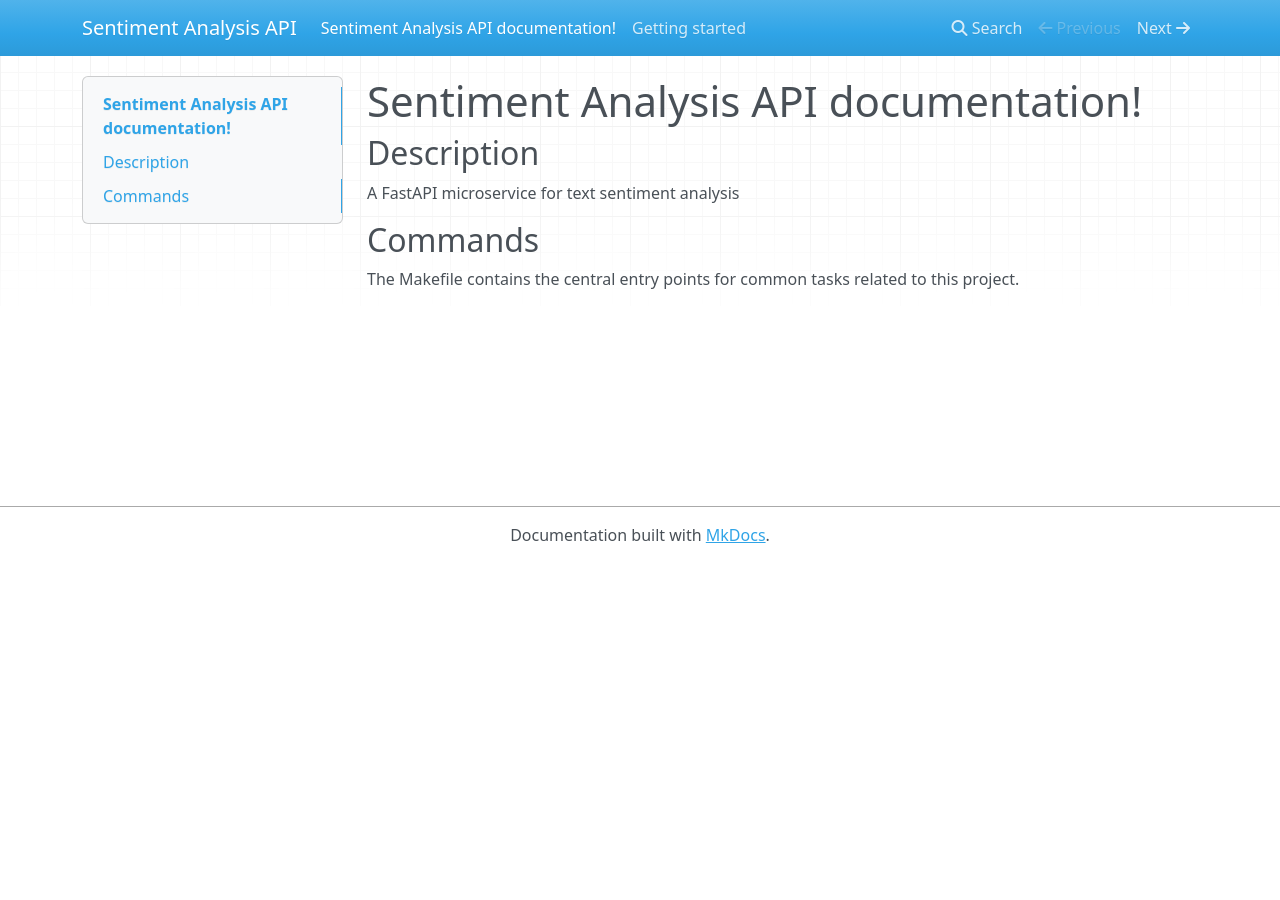
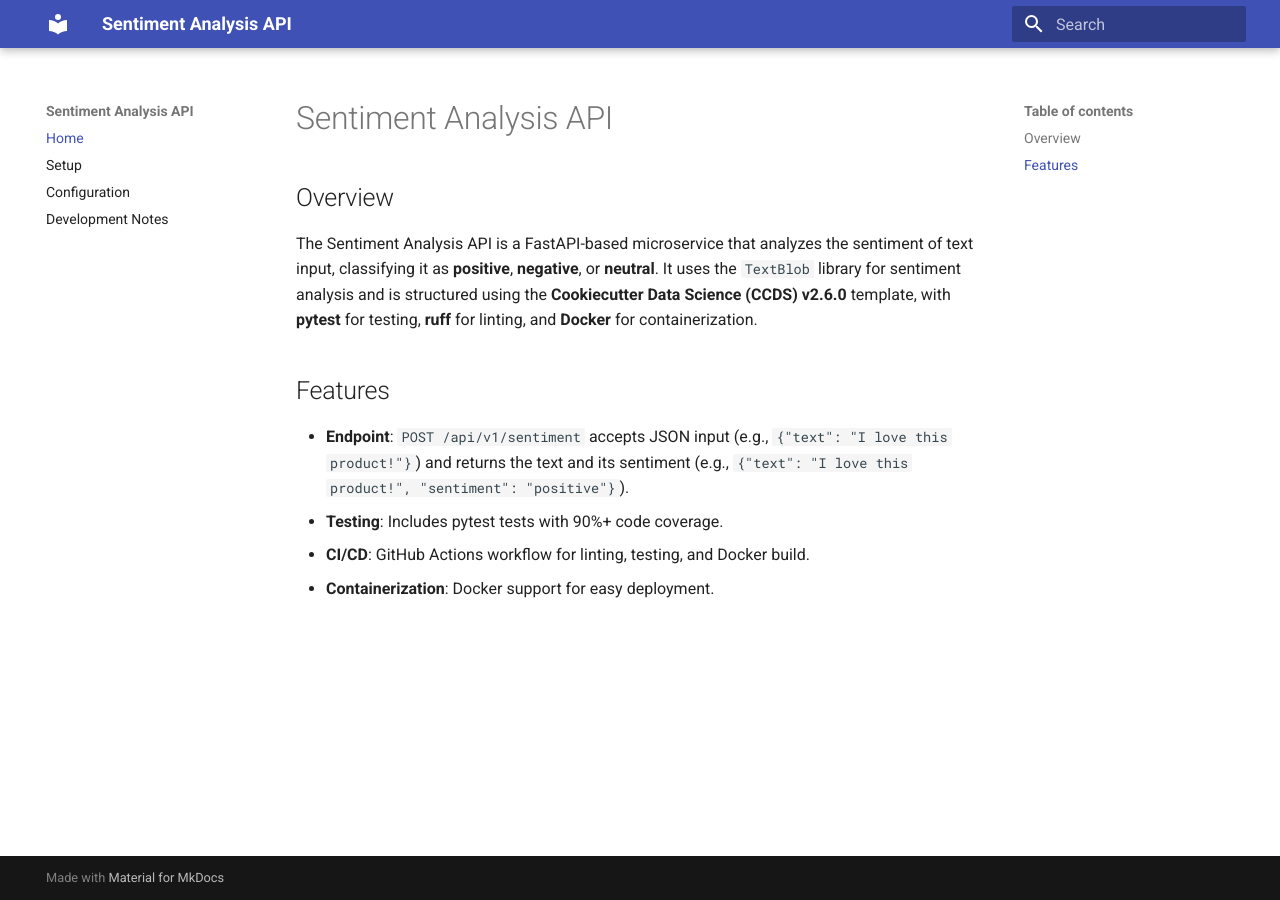
Before and after one commit to v-asura/sentiment-analysis-api, an MkDocs documentation site: the page built from docs/docs/index.md, in a window 1280 px wide. Built offline with MkDocs 1.6.1 and Material for MkDocs 9.7.7, drawn with Linux system fonts in a browser that asks for light colours; nearby versions of some CDN libraries.

Commit message:
refine-1

```diff
--- a/docs/docs/index.md
+++ b/docs/docs/index.md
@@ -1,9 +1,12 @@
-# Sentiment Analysis API documentation!
+# Sentiment Analysis API
 
-## Description
+## Overview
 
-A FastAPI microservice for text sentiment analysis
+The Sentiment Analysis API is a FastAPI-based microservice that analyzes the sentiment of text input, classifying it as **positive**, **negative**, or **neutral**. It uses the `TextBlob` library for sentiment analysis and is structured using the **Cookiecutter Data Science (CCDS) v2.6.0** template, with **pytest** for testing, **ruff** for linting, and **Docker** for containerization.
 
-## Commands
+## Features
 
-The Makefile contains the central entry points for common tasks related to this project.
+- **Endpoint**: `POST /api/v1/sentiment` accepts JSON input (e.g., `{"text": "I love this product!"}`) and returns the text and its sentiment (e.g., `{"text": "I love this product!", "sentiment": "positive"}`).
+- **Testing**: Includes pytest tests with 90%+ code coverage.
+- **CI/CD**: GitHub Actions workflow for linting, testing, and Docker build.
+- **Containerization**: Docker support for easy deployment.
--- a/docs/mkdocs.yml
+++ b/docs/mkdocs.yml
@@ -2,3 +2,13 @@ site_name: Sentiment Analysis API
 #
 site_author: SAU RAV
 #
+theme:
+  name: material
+nav:
+  - Home: index.md
+  - Setup: setup.md
+  - Configuration: configuration.md
+  - Development Notes: development.md
+markdown_extensions:
+  - pymdownx.highlight
+  - pymdownx.superfences
--- a/requirements.txt
+++ b/requirements.txt
@@ -8,4 +8,5 @@ pytest-cov==5.0.0
 ruff==0.6.8
 pre-commit==3.8.0
 httpx==0.27.2
-requests==2.32.3
+requests==2.32.3mkdocs==1.6.1
+mkdocs-material==10.0.0
```
Also changed, not shown: docs/README.md (+4 -5 lines), docs/docs/configuration.md (added, +9 -0 lines), docs/docs/development.md (added, +18 -0 lines), docs/docs/setup.md (added, +15 -0 lines), README.md.
